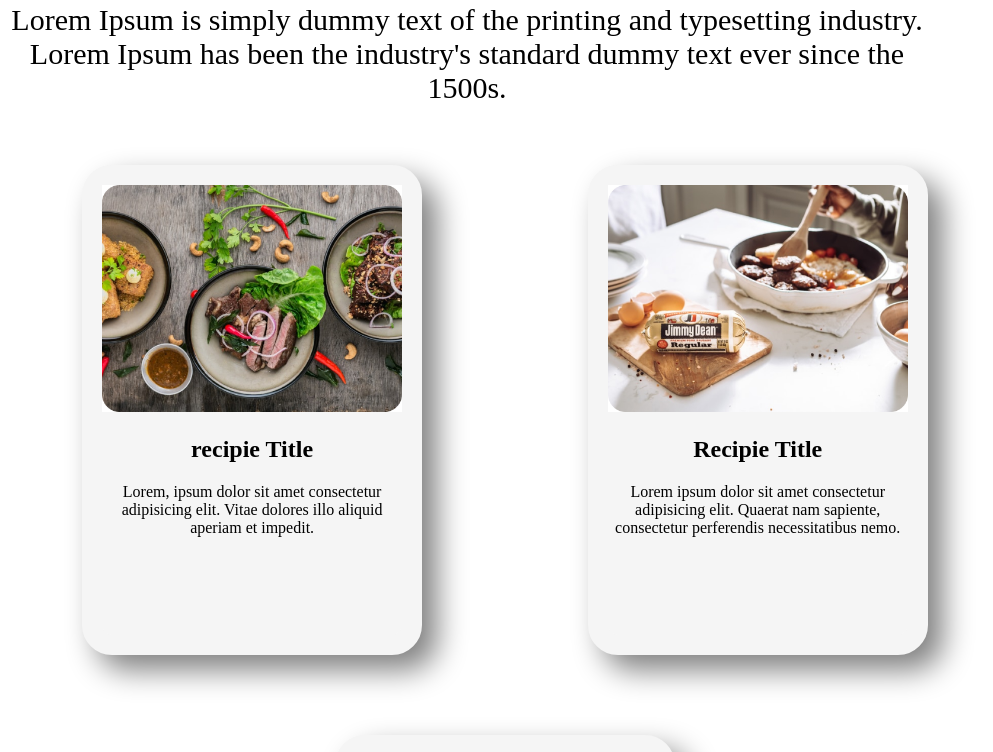
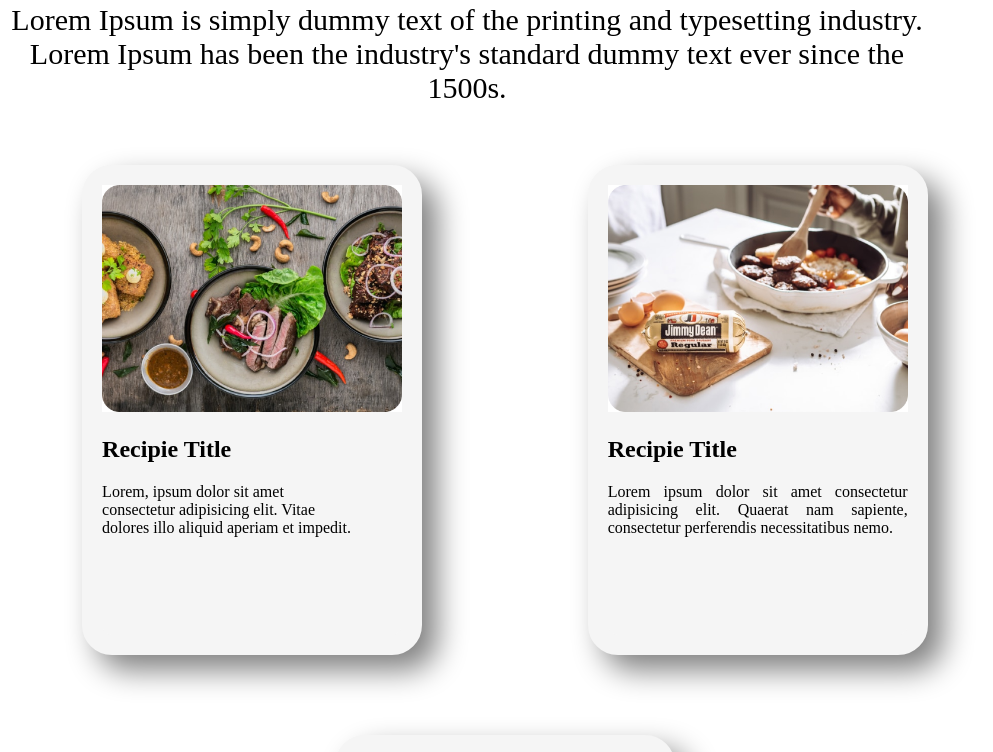
Before and after one commit to Abdussh01/food-network, a plain HTML site: page index.html in a window 1280 px wide. Shown: the part 1610-2362 px from the top of the page, without its empty margins (173-1166 px from the left). Drawn offline with Linux system fonts and the light colour scheme.

Commit message:
fave commit

```diff
--- a/index.html
+++ b/index.html
@@ -5,7 +5,7 @@
     <meta charset="UTF-8">
     <meta http-equiv="X-UA-Compatible" content="IE=edge">
     <meta name="viewport" content="width=device-width, initial-scale=1.0">
-    <title>Document</title>
+    <title>Foot Network</title>
     <link rel="stylesheet" href="style.css">
 </head>
 
@@ -30,7 +30,8 @@
             </div>
             <div class="tinku">
                 <h1>About Me</h1>
-                <p class="text-desc">Lorem ipsum dolor sit, amet consectetur adipisicing elit. <br> Possimus aliquid
+                <p class="text-desc">Lorem ipsum dolor sit, amet consectetur adipisicing elit. <br> Possimus
+                    aliquid
                     nobis
                     hic dicta rerum at
                     ut obcaecati reiciendis doloribus a.</p>
@@ -49,8 +50,9 @@
         <div class="box">
             <div class="card">
                 <img src="images/food/Project Cover1.jpg" alt="">
-                <h2>recipie Title</h2>
-                <p>Lorem, ipsum dolor sit amet consectetur adipisicing elit. Vitae dolores illo aliquid aperiam et
+                <h2>Recipie Title</h2>
+                <p>Lorem, ipsum dolor sit amet <br> consectetur adipisicing elit. Vitae <br> dolores illo aliquid
+                    aperiam et
                     impedit.</p>
             </div>
             <div class="card">
--- a/style.css
+++ b/style.css
@@ -64,7 +64,7 @@ h1 {
 
 .card {
     width: 300px;
-    text-align: center;
+    text-align: justify;
     margin-top: 30px;
     box-shadow: 15px 15px 30px gray;
     margin-bottom: 5%;
@@ -103,5 +103,4 @@ h1 {
     color: aliceblue;
     padding-top: 3%;
     padding-bottom: 3%;
-    margin-bottom: 5%;
 }
```
